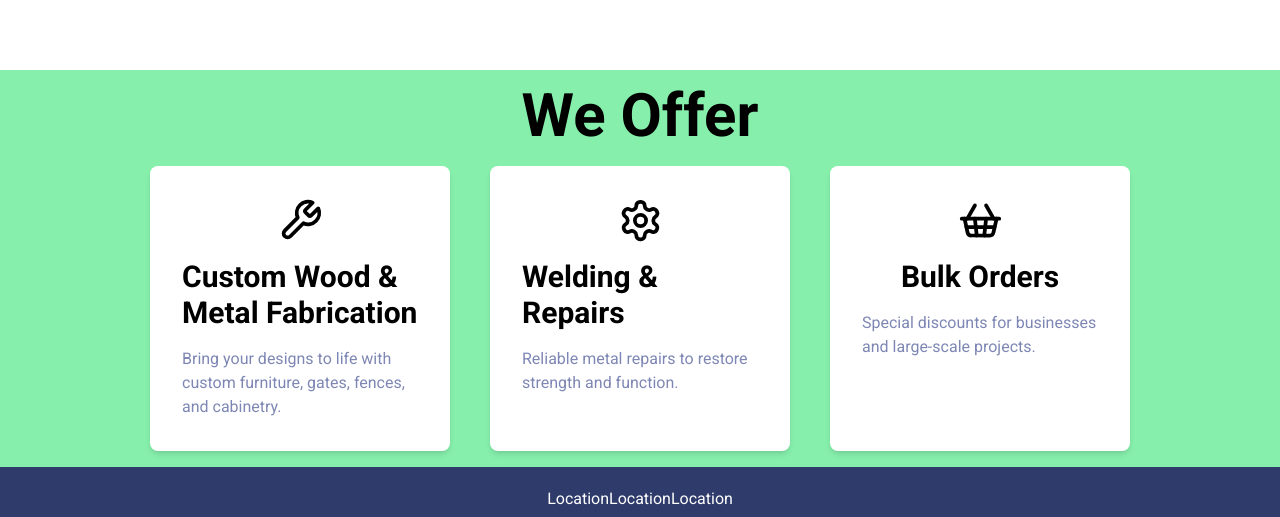
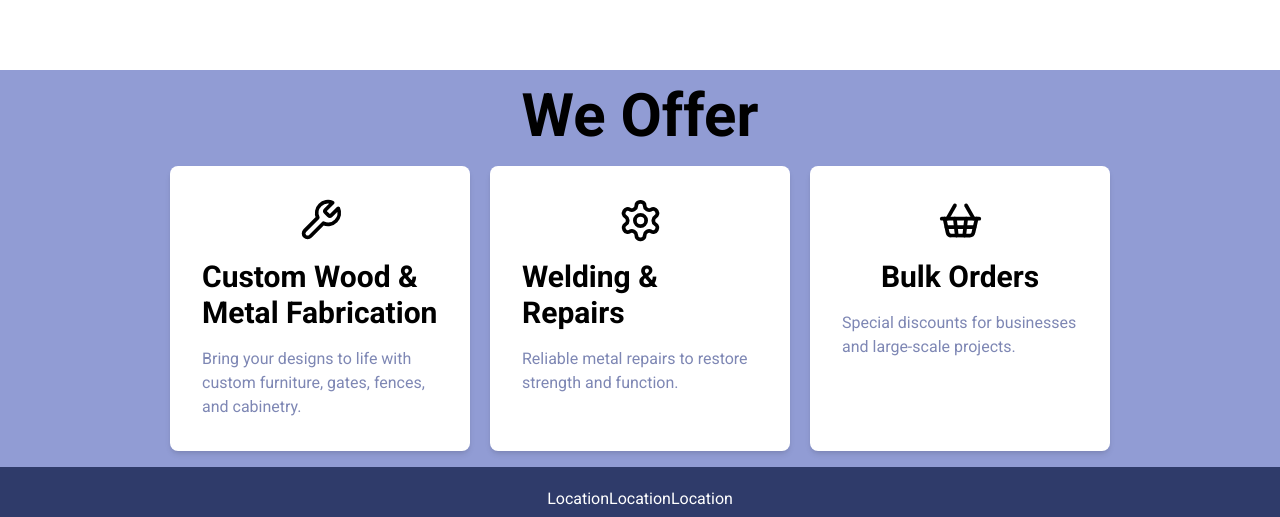
Before and after one commit to LOOOOOOK12/an-fabrication-website, a Next.js app: page / in a window 1280 px wide. Shown: the part 1530-2047 px from the top of the page. Built offline with nearby package versions, Linux system fonts and the light colour scheme.

Commit message:
Update offersSection styles for improved layout and background color

```diff
--- a/app/components/sections/offersSection.tsx
+++ b/app/components/sections/offersSection.tsx
@@ -4,9 +4,9 @@ import { offersData } from '@/app/types/types'
 
 function offersSection() {
     return (
-        <div className='py-4 flex flex-col gap-5 items-center justify-center bg-green-300'>
+        <div className='py-4 flex flex-col gap-5 items-center justify-center bg-secondary-300'>
             <h1 className='text-6xl font-bold'>We Offer</h1>
-            <div className='flex gap-10'>
+            <div className='flex flex-col md:flex-row gap-5'>
                 {offersData.map((offer,idx) =>
                     <OffersCard
                         key={idx}
```
